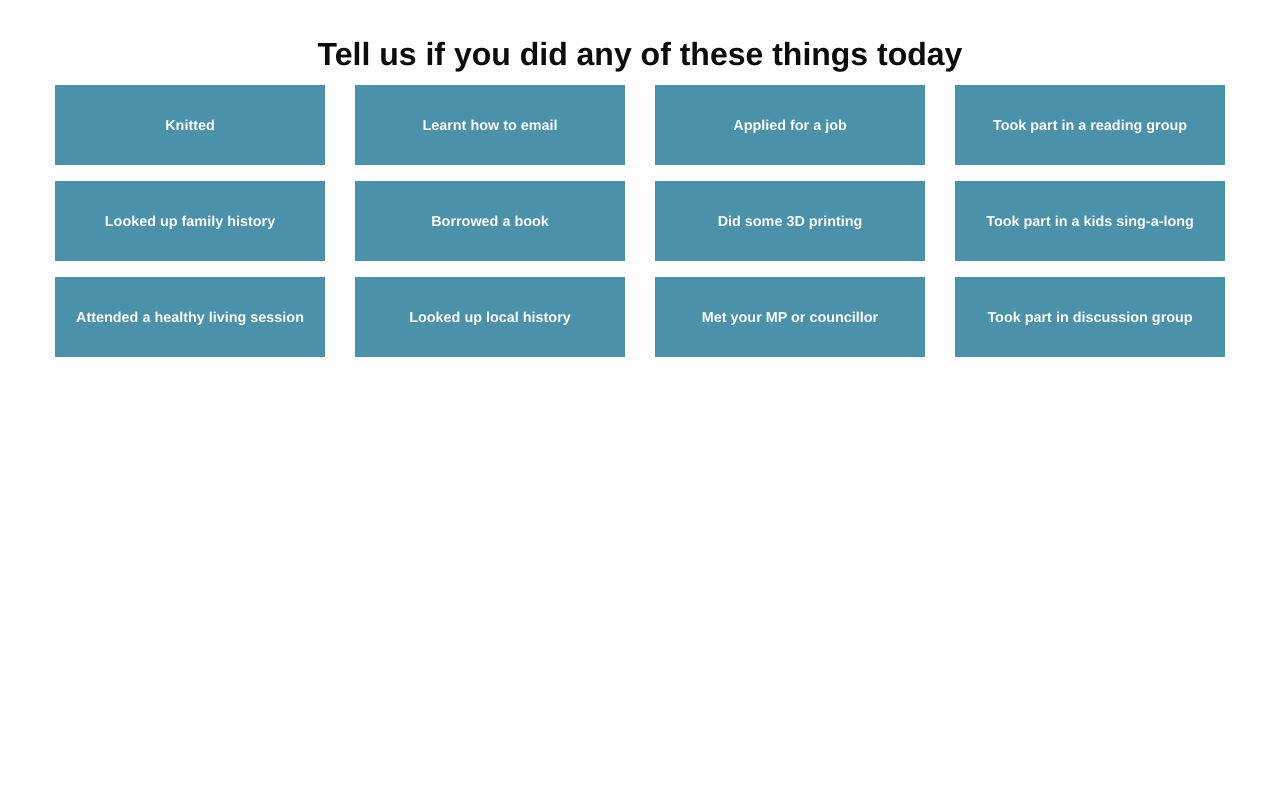
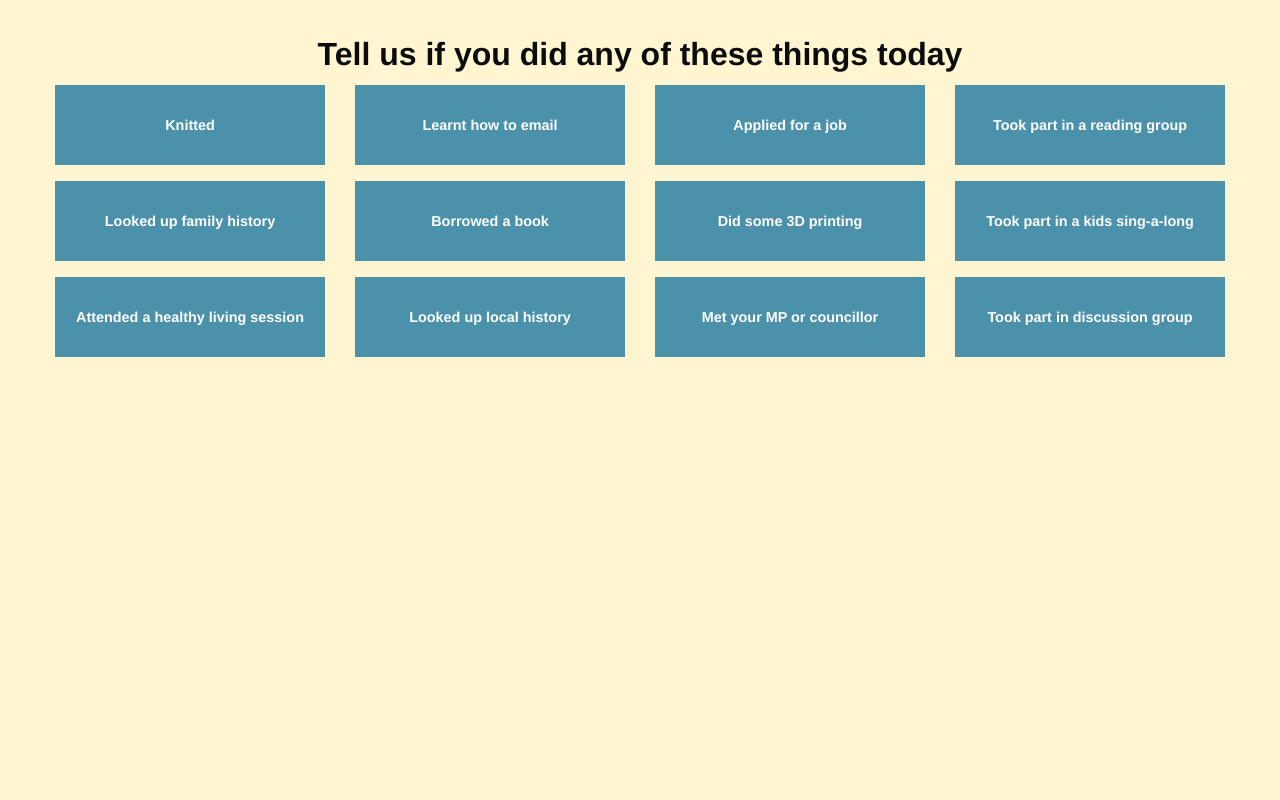
Before and after one commit to Doteveryone/NationalLibraryService, a Flask app: page /analytics/collect in a window 1280 px wide. Run offline with Flask 2, Linux system fonts and the light colour scheme; parts of the project's set-up code (start-up, migrations or seed data) failed here and were passed over.

Commit message:
feedback

```diff
--- a/nls/templates/analytics-collect.html
+++ b/nls/templates/analytics-collect.html
@@ -3,6 +3,7 @@
 <head>
   <title>What did you do in the library today?</title>
     <meta charset="UTF-8">
+    <meta name="apple-mobile-web-app-capable" content="yes">
     <meta name="viewport" content="width=device-width,minimum-scale=1.0, maximum-scale=1.0" />
     <link href="{{url_for('static', filename='vendor/leaflet/leaflet.css')}}" rel="stylesheet" />
     <link rel="stylesheet" href="{{url_for('static', filename='vendor/chatjs/css/jquery.chatjs.css')}}" />
@@ -13,6 +14,11 @@
 
     <script src="{{url_for('static', filename='javascript/main.js')}}"></script>
     <title>{% block title %}{% endblock %}</title>
+    <style type="text/css">
+      body {
+        background-color:#fff5d1;
+      }
+    </style>
 </head>
 <body class="analytics-collection">
   {% if done == False %}
```
